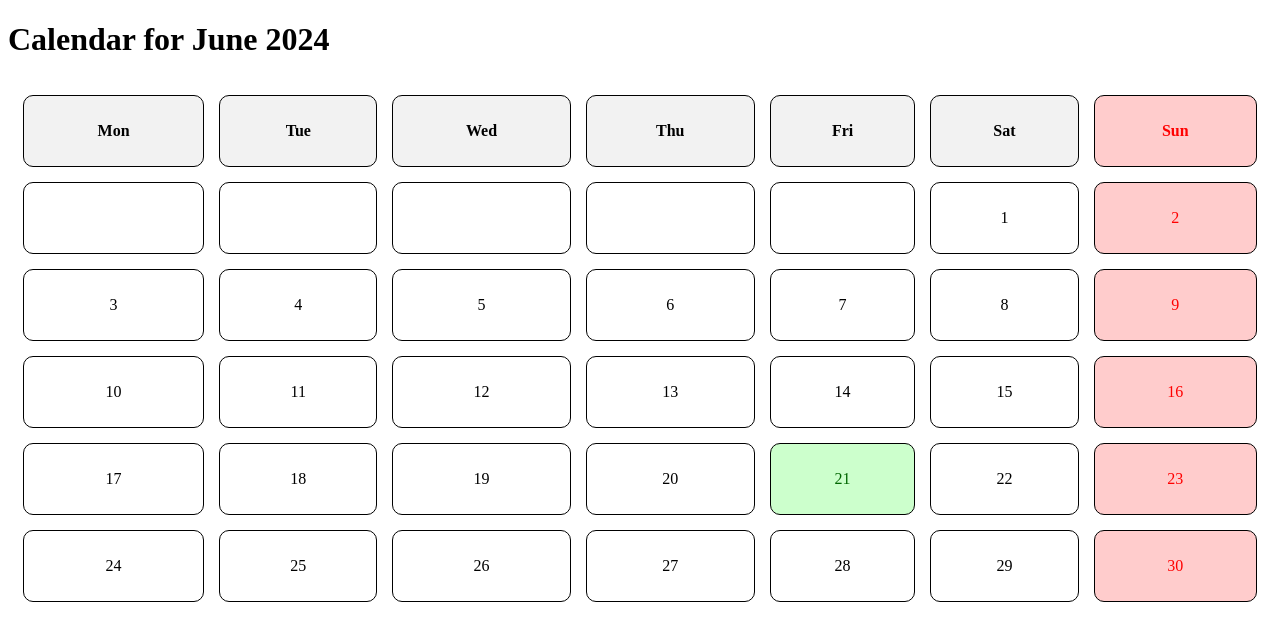
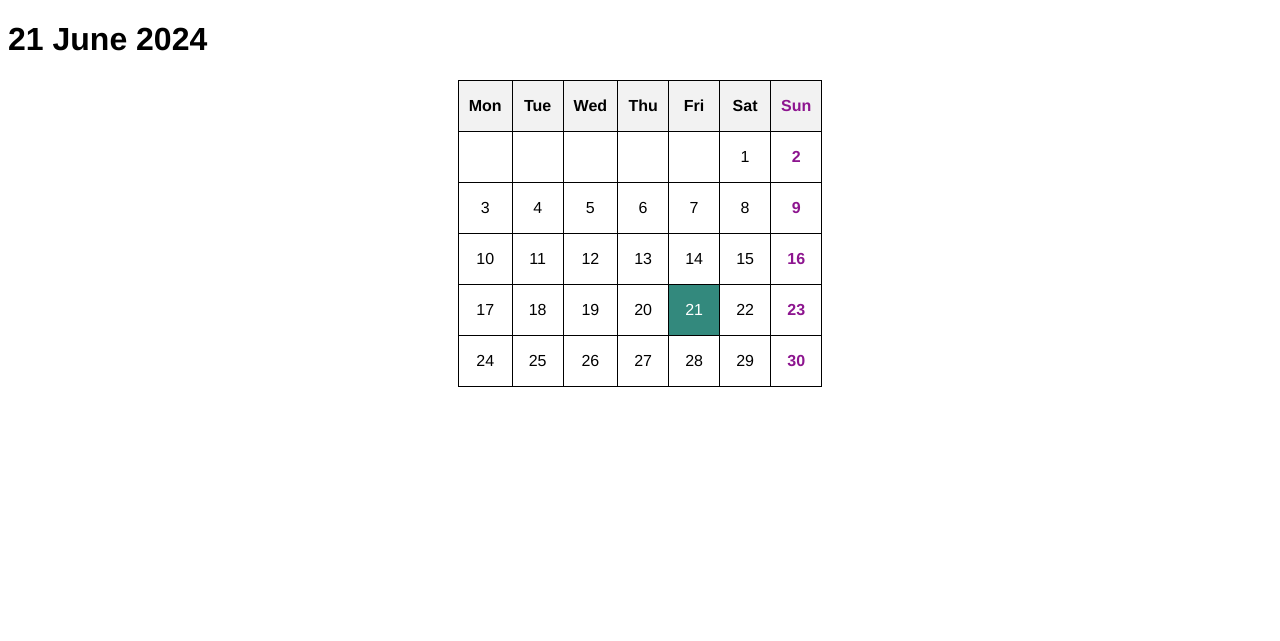
Before and after one commit to AndreasB09/jinja_test, a Flask app: page / in a window 1280 px wide. Shown: the top 641 px of the page. Run offline with Flask 3, Linux system fonts and the light colour scheme.

Commit message:
basic styling

```diff
--- a/app.py
+++ b/app.py
@@ -20,7 +20,7 @@ def home():
     return render_template(
         'calendar.html',
         title="Calendar",
-        header=f"Calendar for {calendar.month_name[month]} {year}",
+        header=f"{day} {calendar.month_name[month]} {year}",
         week_days=week_days,
         calendar=calendar_data,
         current_day=day
--- a/static/styles.css
+++ b/static/styles.css
@@ -1,24 +1,26 @@
+body {
+    font-family: Helvetica, sans-serif;
+}
+
 table {
-    width: 100%;
-    border-collapse: separate;
-    border-spacing: 15px 15px;
     margin: 20px auto;
+    border-collapse: collapse;
 }
 th, td {
     border: 1px solid #000;
     text-align: center;
     padding: 10px;
-    height: 50px;
-    border-radius: 10px;
+    width: 30px;
+    height: 30px;
 }
 th {
     background-color: #f2f2f2;
 }
 th.sunday, td.sunday {
-    background-color: #ffcccc;
-    color: #ff0000;
+    color: #8D158F;
+    font-weight: bold;
 }
 td.current-day {
-    background-color: #ccffcc;
-    color: #006600;
+    background-color: #33897D;
+    color: #fff;
 }
```
